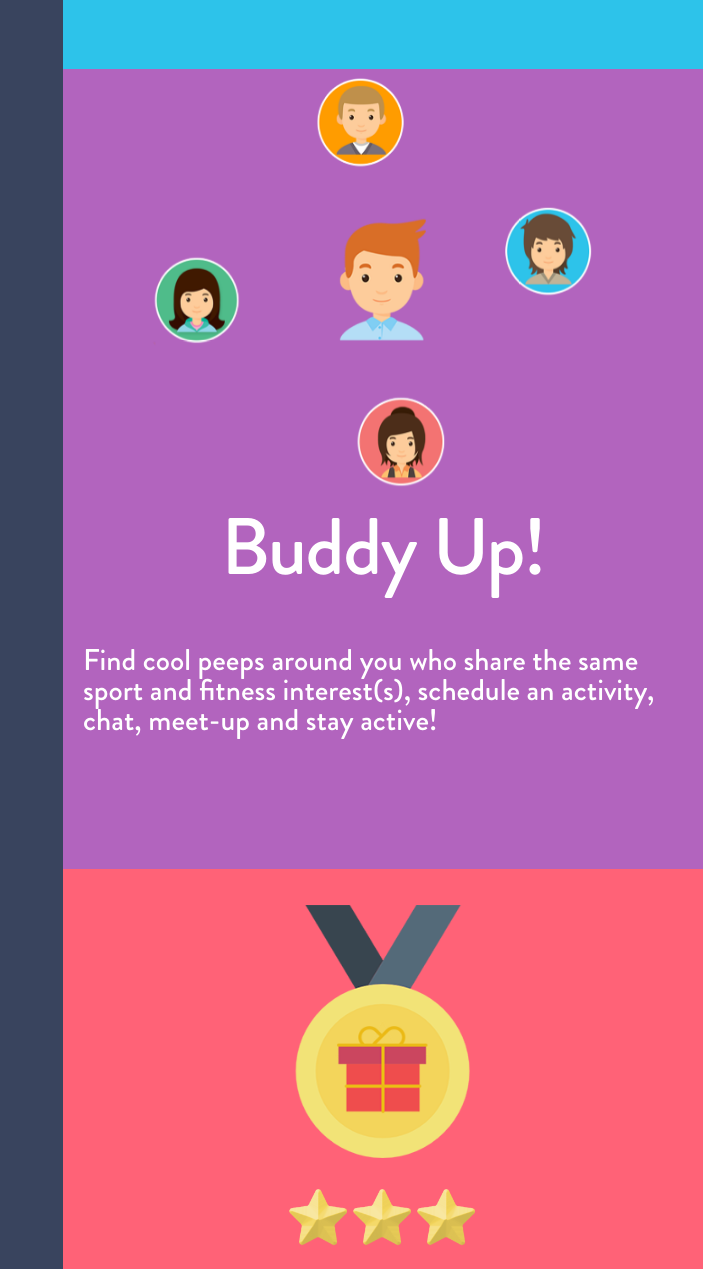
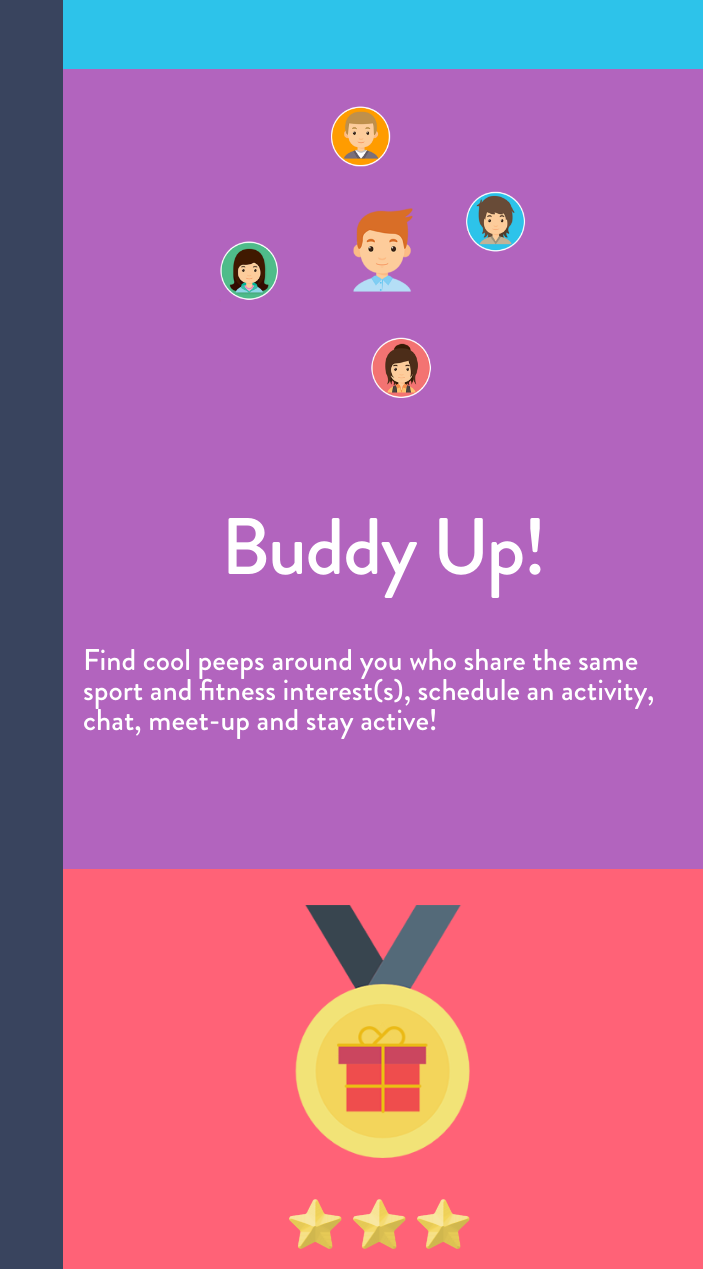
Before and after one commit to dkaushik95/UActive-Landing-Page, a plain HTML site: page index.html in a window 1280 px wide. Shown: the part 1531-2800 px from the top of the page, without its empty margins (577-1280 px from the left). Drawn offline with nearby package versions, Linux system fonts and the light colour scheme; animation ran at ten frames a second; files whose address does not match are found by name.

Commit message:
Fixed overlapping of image and text

```diff
--- a/css/style.css
+++ b/css/style.css
@@ -111,9 +111,11 @@
 	text-align: center;
 	color: white;
 	font-family: 'medium';
-	font-size: auto;
+	font-size: 30px;
 	line-height: 30px;
 	padding-bottom: 40px;
+	margin-right: 100px;
+	margin-left: 100px;
 }
 
 .icons{
@@ -305,7 +307,7 @@
 	top: 0;
 	left: 0;
 	width: 100%;
-	margin-top: 20px;
+	padding:50px 100px 100px 100px;
 }
 #section3 .text_block{
 	width: 100%;
@@ -425,6 +427,7 @@
 	position: relative;
 	width: 100%;
 	height: 50%;
+	padding: 10px;
 
 }
 #section4 .text_block{
@@ -442,28 +445,33 @@
 
 }
 #section4 #star1{
-	width: 10%;
+	width: 9%;
 	position: absolute;
 	top: 80%;
 	left: 35%;
 	animation: tada ease-in-out 2s;
 	  animation-iteration-count: infinite;
 	  transform-origin: 50% 50%;
+	  	margin-top: 10px;
+
 }
 #section4 #star2{
-	width: 10%;
+	width: 9%;
 	position: absolute;
 	top: 80%;
 	left: 45%;
 	animation: tada ease-in-out 2s;
   	animation-iteration-count: infinite;
   	transform-origin: 50% 50%;
+  		margin-top: 10px;
+
 }
 #section4 #star3{
-	width: 10%;
+	width: 9%;
 	position: absolute;
 	top: 80%;
 	left: 55%;
+	margin-top: 10px;
 	animation: tada ease-in-out 2s;
   	animation-iteration-count: infinite;
   	transform-origin: 50% 50%;
```
